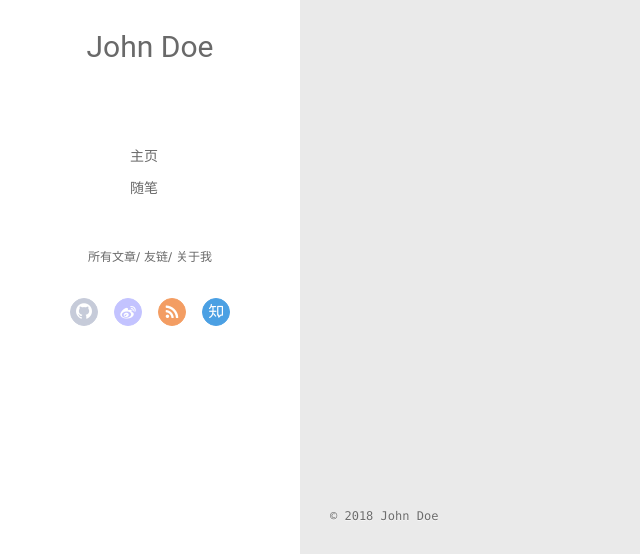
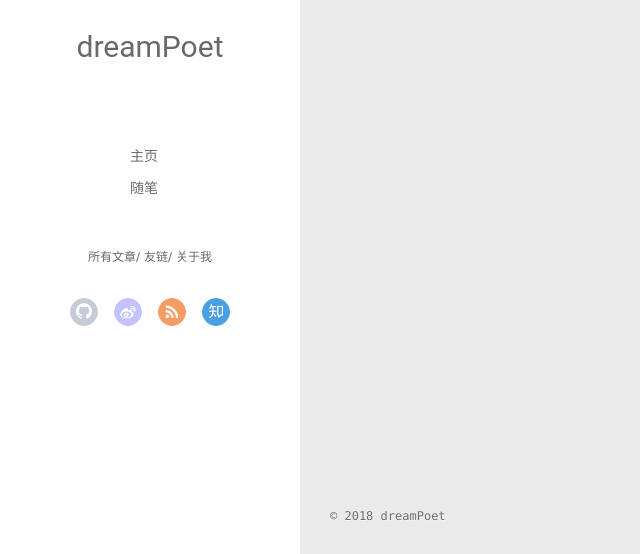
Before and after one commit to dreamPoet/dreamPoet.github.io, a plain HTML site: page archives/index.html in a window 1280 px wide. Shown: the part 243-797 px from the top of the page, 0-640 px from the left. Drawn offline with Linux system fonts and the light colour scheme; no server answers.

Commit message:
Site updated: 2018-02-13 15:07:39

```diff
--- a/archives/index.html
+++ b/archives/index.html
@@ -45,7 +45,7 @@
 			<img src="" class="js-avatar">
 		</a>
 		<hgroup>
-		  <h1 class="header-author"><a href="/">John Doe</a></h1>
+		  <h1 class="header-author"><a href="/">dreamPoet</a></h1>
 		</hgroup>
 
 
@@ -103,7 +103,7 @@
 				<img src="" class="js-avatar">
 			</div>
 			<hgroup>
-			  <h1 class="header-author js-header-author">John Doe</h1>
+			  <h1 class="header-author js-header-author">dreamPoet</h1>
 			</hgroup>
 
 
@@ -201,7 +201,7 @@
   <div class="outer">
     <div id="footer-info">
     	<div class="footer-left">
-    		&copy; 2018 John Doe
+    		&copy; 2018 dreamPoet
     	</div>
       	<div class="footer-right">
       		<a href="http://hexo.io/" target="_blank">Hexo</a>  Theme <a href="https://github.com/litten/hexo-theme-yilia" target="_blank">Yilia</a> by Litten
```
Also changed, not shown: 2018/02/13/hello-world/index.html (+3 -3 lines), archives/2018/02/index.html (+3 -3 lines), archives/2018/index.html (+3 -3 lines), index.html (+3 -3 lines).
